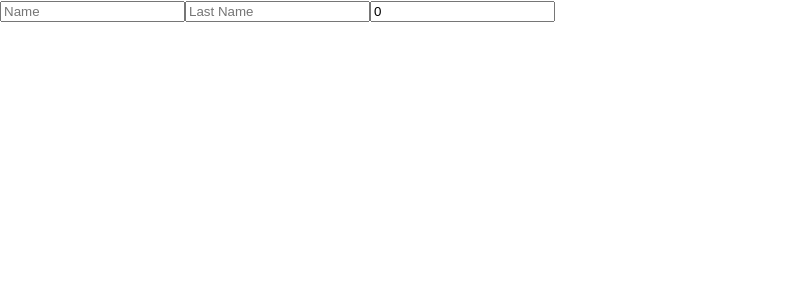
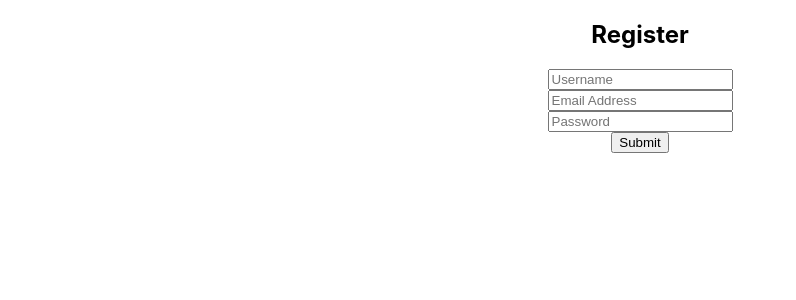
Before and after one commit to yonatanmk/react-hooks-example, a React (Create React App) app: page / in a window 1280 px wide. Shown: the top 300 px of the page, without its empty margins (0-796 px from the left). Built offline with nearby package versions, Linux system fonts and the light colour scheme.

Commit message:
auth forms

```diff
--- a/src/App.js
+++ b/src/App.js
@@ -7,7 +7,11 @@ import React from 'react';
 // import ContextExample from './ContextExample'
 // import UserInputCustomHook from './UserInputCustomHook'
 // import CounterCustomHook from './CounterCustomHook'
-import CustomHooksChallenge from './CustomHooksChallenge'
+// import CustomHooksChallenge from './CustomHooksChallenge'
+// import Hooks from './Hooks2'
+// import LoginForm from './LoginForm'
+import RegisterForm from './RegisterForm'
+
 
 
 const App = () => {
@@ -19,7 +23,10 @@ const App = () => {
   // return <ContextExample />
   // return <UserInputCustomHook />
   // return <CounterCustomHook />
-  return <CustomHooksChallenge />
+  // return <CustomHooksChallenge />
+  // return <Hooks />
+  // return <LoginForm />
+  return <RegisterForm />
 }
 
 export default App;
--- /dev/null
+++ b/src/Hooks2.js
@@ -0,0 +1,74 @@
+import React, { useState, useEffect } from 'react';
+
+const initialLocationState = {
+  latitude: null,
+  longitude: null,
+  speed: null,
+}
+
+const Hooks = () => {
+  const [count, setCount] = useState(0)
+  const [mouseLocation, setMouseLocation] = useState(null)
+  const [status, setStatus] = useState(navigator.onLine)
+  const [{latitude, longitude, speed}, setLocation] = useState(initialLocationState)
+  let mounted = true
+
+  useEffect(() => {
+    document.title = `You have clicked ${count} times`
+    document.addEventListener('mousemove', handleMouseMove)
+    document.addEventListener('online', handleOnline)
+    document.addEventListener('offline', handleOffline)
+    navigator.geolocation.getCurrentPosition(handleGeolocation)
+    const watchId = navigator.geolocation.watchPosition(handleGeolocation)
+
+    return () => {
+      document.removeEventListener('mousemove', handleMouseMove)
+      document.removeEventListener('online', handleOnline)
+      document.removeEventListener('offline', handleOffline)
+      navigator.geolocation.clearWatch(watchId)
+      mounted = false
+    }
+  }, [count])
+
+  const increase = () => setCount((prevCount) => prevCount + 1)
+  const decrease = () => setCount((prevCount) => prevCount - 1)
+  const reset = () => setCount(0)
+  const handleMouseMove = event => {
+    setMouseLocation({ x: event.pageX, y: event.pageY })
+  }
+  const handleOnline = () => {
+    console.log('handleOnline')
+    setStatus(true)
+  }
+  const handleOffline = () => {
+    console.log('handleOffline')
+    setStatus(false)
+  }
+  const handleGeolocation = event => {
+    if (mounted) {
+      setLocation({
+        latitude: event.coords.latitude,
+        longitude: event.coords.longitude,
+        speed: event.coords.speed,
+      })
+    }
+  }
+
+  return (
+    <div>
+      <button onClick={increase}>+</button>
+      <button onClick={decrease}>-</button>
+      <button onClick={reset}>Reset</button>
+      <h1>{count}</h1>
+      {mouseLocation && <h1>{`Mouse Location: ${mouseLocation.x}, ${mouseLocation.y}`}</h1>}
+      <h2>Network Status</h2>
+      <p>You are {status ? 'online' : 'offline'}</p>
+      <h2>Location</h2>
+      <p>Lat is {latitude}</p>
+      <p>Lng is {longitude}</p>
+      <p>Speed is {speed || 0}</p>
+    </div>
+  )
+}
+
+export default Hooks;
--- /dev/null
+++ b/src/LoginForm.js
@@ -0,0 +1,41 @@
+import React, { useState } from 'react';
+
+export default function LoginForm () {
+  const [username, setUsername] = useState('')
+  const [password, setPassword] = useState('')
+  const [user, setUser] = useState(null)
+
+  const handleSubmit = e => {
+    e.preventDefault()
+    const userData = {
+      username,
+      password,
+    }
+
+    setUser(userData)
+    setUsername('')
+    setPassword('')
+  }
+
+  return (
+    <div style={{ textAlign: 'center' }}>
+      <h2>Login</h2>
+      <form style={{ display: 'grid', alignItems: 'center', justifyItems: 'center' }}>
+        <input
+          type="text"
+          placeholder="Username"
+          onChange={e => setUsername(e.target.value)}
+          value={username}
+        />
+        <input
+          type="password"
+          placeholder="Password"
+          onChange={e => setPassword(e.target.value)}
+          value={password}
+        />
+        <button type="submit" onClick={handleSubmit}>Submit</button>
+      </form>
+      {user && JSON.stringify(user, null, 2)}
+    </div>
+  )
+}
--- /dev/null
+++ b/src/RegisterForm.js
@@ -0,0 +1,60 @@
+import React, { useState } from 'react';
+
+const defaultForm = {
+  username: '',
+  email: '',
+  password: '',
+}
+
+export default function RegisterForm () {
+  const [form, setForm] = useState(defaultForm)
+  const { username, email, password } = form;
+  const [user, setUser] = useState(null)
+
+  const handleSubmit = e => {
+    e.preventDefault()
+    const userData = {
+      username,
+      email,
+      password,
+    }
+
+    setUser(userData)
+    setForm(defaultForm)
+  }
+
+  const handleChange = e => {
+    setForm({ ...form, [e.target.name]: e.target.value })
+  }
+
+  return (
+    <div style={{ textAlign: 'center' }}>
+      <h2>Register</h2>
+      <form style={{ display: 'grid', alignItems: 'center', justifyItems: 'center' }}>
+        <input
+          type="text"
+          name="username"
+          placeholder="Username"
+          onChange={handleChange}
+          value={username}
+        />
+        <input
+          type="email"
+          name="email"
+          placeholder="Email Address"
+          onChange={handleChange}
+          value={email}
+        />
+        <input
+          type="password"
+          name="password"
+          placeholder="Password"
+          onChange={handleChange}
+          value={password}
+        />
+        <button type="submit" onClick={handleSubmit}>Submit</button>
+      </form>
+      {user && JSON.stringify(user, null, 2)}
+    </div>
+  )
+}
```
